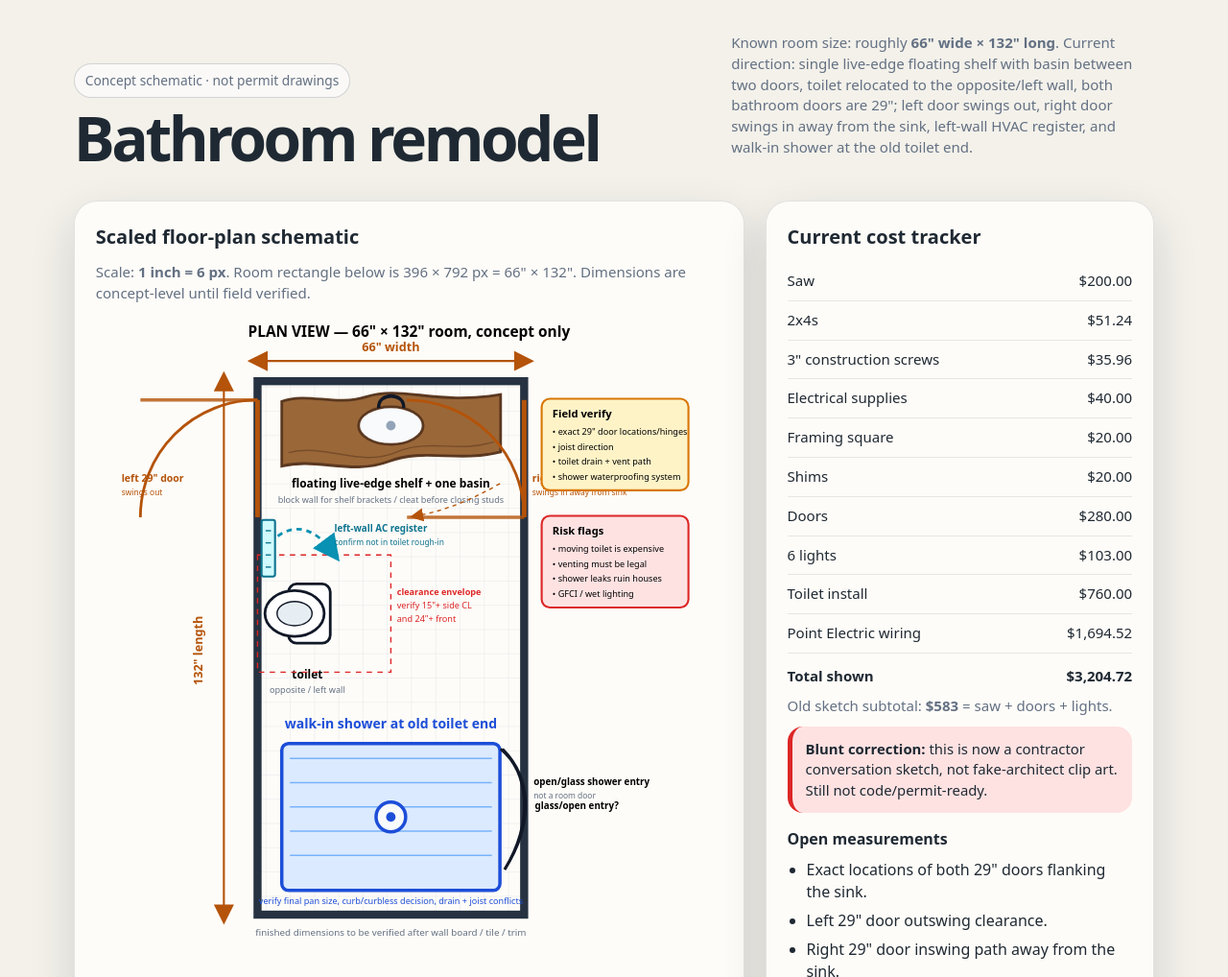
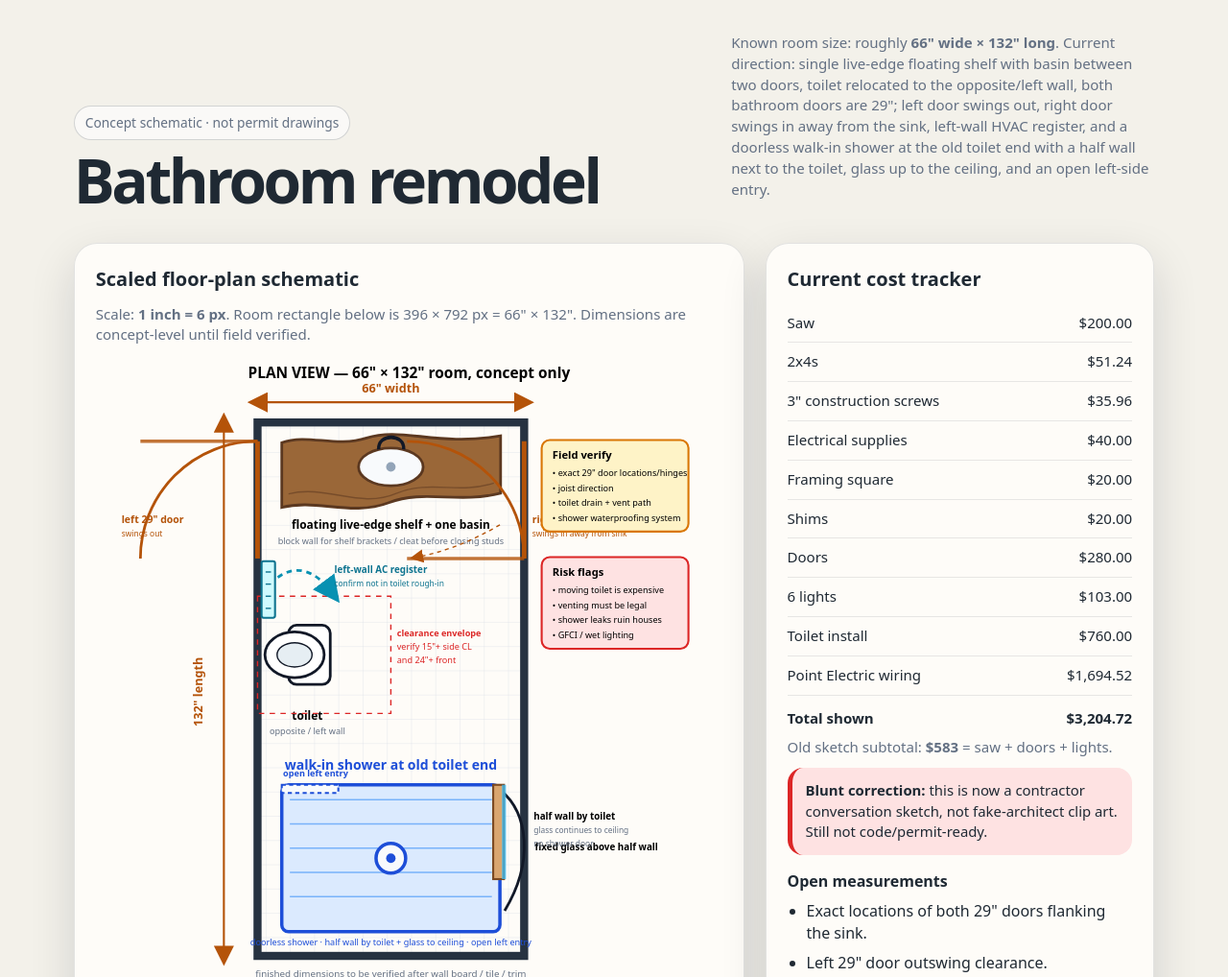
Before and after one commit to jonnyace/bathroom-remodel, a plain HTML site: page index.html in a window 1280 px wide. Shown: the top 1018 px of the page at 96% size. Drawn offline with Linux system fonts and the light colour scheme.

Commit message:
Update shower partition concept

```diff
--- a/index.html
+++ b/index.html
@@ -43,7 +43,7 @@
     <div class="pill">Concept schematic · not permit drawings</div>
     <h1>Bathroom remodel</h1>
   </div>
-  <p class="muted">Known room size: roughly <strong>66&quot; wide × 132&quot; long</strong>. Current direction: single live-edge floating shelf with basin between two doors, toilet relocated to the opposite/left wall, both bathroom doors are 29&quot;; left door swings out, right door swings in away from the sink, left-wall HVAC register, and walk-in shower at the old toilet end.</p>
+  <p class="muted">Known room size: roughly <strong>66&quot; wide × 132&quot; long</strong>. Current direction: single live-edge floating shelf with basin between two doors, toilet relocated to the opposite/left wall, both bathroom doors are 29&quot;; left door swings out, right door swings in away from the sink, left-wall HVAC register, and a doorless walk-in shower at the old toilet end with a half wall next to the toilet, glass up to the ceiling, and an open left-side entry.</p>
 </header>
 
 <main>
@@ -120,14 +120,18 @@
       <circle cx="438" cy="747" r="22" fill="#f8fafc" stroke="#1d4ed8" stroke-width="5"/>
       <circle cx="438" cy="747" r="7" fill="#1d4ed8"/>
       <text x="438" y="616" text-anchor="middle" font-size="20" font-weight="900" fill="#1d4ed8">walk-in shower at old toilet end</text>
-      <text x="438" y="876" text-anchor="middle" font-size="13" fill="#1d4ed8">verify final pan size, curb/curbless decision, drain + joist conflicts</text>
+      <text x="438" y="876" text-anchor="middle" font-size="13" fill="#1d4ed8">doorless shower · half wall by toilet + glass to ceiling · open left entry</text>
       <path d="M601 646 C642 680, 651 752, 607 825" fill="none" stroke="#111827" stroke-width="4"/>
-      <text x="652" y="735" font-size="14" font-weight="800">glass/open entry?</text>
+      <text x="652" y="735" font-size="14" font-weight="800">fixed glass above half wall</text>
 
-      <!-- circulation / shower entry note -->
-      <path d="M604 646 C648 690, 650 758, 607 825" fill="none" stroke="#111827" stroke-width="4"/>
-      <text x="650" y="700" font-size="14" font-weight="900">open/glass shower entry</text>
-      <text x="650" y="720" font-size="12" fill="#637083">not a room door</text>
+      <!-- doorless shower partition / open entry -->
+      <rect x="276" y="638" width="84" height="12" fill="#f8fafc" stroke="#1d4ed8" stroke-width="3" stroke-dasharray="6 5"/>
+      <text x="278" y="626" font-size="13" font-weight="900" fill="#1d4ed8">open left entry</text>
+      <rect x="590" y="638" width="16" height="140" fill="#d9a66f" stroke="#7c4a21" stroke-width="3"/>
+      <line x1="606" y1="638" x2="606" y2="778" stroke="#38bdf8" stroke-width="6" opacity=".75"/>
+      <text x="650" y="690" font-size="14" font-weight="900">half wall by toilet</text>
+      <text x="650" y="710" font-size="12" fill="#637083">glass continues to ceiling</text>
+      <text x="650" y="730" font-size="12" fill="#637083">no shower door</text>
 
       <!-- callouts -->
       <rect x="662" y="126" width="218" height="136" rx="12" fill="#fef3c7" stroke="#d97706" stroke-width="3"/>
@@ -161,19 +165,19 @@
     <p class="note">Old sketch subtotal: <strong>$583</strong> = saw + doors + lights.</p>
     <div class="callout danger"><strong>Blunt correction:</strong> this is now a contractor conversation sketch, not fake-architect clip art. Still not code/permit-ready.</div>
     <h3>Open measurements</h3>
-    <ul><li>Exact locations of both 29&quot; doors flanking the sink.</li><li>Left 29&quot; door outswing clearance.</li><li>Right 29&quot; door inswing path away from the sink.</li><li>Toilet rough-in target and vent route.</li><li>Shower finished dimensions and drain/joist conflict.</li><li>HVAC boot size and duct bay.</li><li>Ceiling height, exhaust fan path, light/switch locations.</li></ul>
+    <ul><li>Exact locations of both 29&quot; doors flanking the sink.</li><li>Left 29&quot; door outswing clearance.</li><li>Right 29&quot; door inswing path away from the sink.</li><li>Toilet rough-in target and vent route.</li><li>Shower finished dimensions, open-left entry width, half-wall length/height, glass-to-ceiling detail, and drain/joist conflict.</li><li>HVAC boot size and duct bay.</li><li>Ceiling height, exhaust fan path, light/switch locations.</li></ul>
     <div class="actions"><a href="bathroom-remodel-concept.excalidraw">Download editable Excalidraw</a></div>
   </aside>
 </section>
 
 <section class="two">
   <article class="card mock"><h2>Elevation idea — live-edge basin wall</h2><svg viewBox="0 0 720 430"><rect width="720" height="430" fill="#f8fafc"/><rect y="300" width="720" height="130" fill="#e5e7eb"/><rect x="82" y="54" width="360" height="178" rx="14" fill="#fff" stroke="#263241" stroke-width="4"/><path d="M70 248 C140 220, 210 260, 286 230 C350 205, 410 247, 500 219 L500 272 C420 288, 350 260, 285 286 C210 315, 145 270, 70 292 Z" fill="#9a6738" stroke="#5b3820" stroke-width="5"/><ellipse cx="286" cy="236" rx="70" ry="32" fill="#fff" stroke="#5b3820" stroke-width="4"/><path d="M263 213 C260 183, 315 183, 312 213" fill="none" stroke="#111827" stroke-width="6"/><rect x="548" y="74" width="96" height="250" rx="16" fill="#fff" stroke="#111827" stroke-width="4"/><ellipse cx="596" cy="268" rx="38" ry="46" fill="#fff" stroke="#111827" stroke-width="4"/><text x="64" y="374" font-size="22" font-weight="900">Single basin, real wood shelf, clean mirror</text></svg></article>
-  <article class="card mock"><h2>Elevation idea — shower end</h2><svg viewBox="0 0 720 430"><rect width="720" height="430" fill="#f8fafc"/><rect y="296" width="720" height="134" fill="#d1d5db"/><rect x="116" y="46" width="350" height="310" rx="10" fill="#dbeafe" stroke="#1d4ed8" stroke-width="5"/><g stroke="#60a5fa" stroke-width="2"><line x1="132" y1="92" x2="450" y2="92"/><line x1="132" y1="142" x2="450" y2="142"/><line x1="132" y1="192" x2="450" y2="192"/><line x1="132" y1="242" x2="450" y2="242"/><line x1="132" y1="292" x2="450" y2="292"/></g><circle cx="290" cy="274" r="24" fill="#fff" stroke="#1d4ed8" stroke-width="5"/><path d="M468 66 C550 130, 560 250, 474 338" fill="none" stroke="#111827" stroke-width="5"/><rect x="540" y="122" width="82" height="180" rx="12" fill="#fff" stroke="#111827" stroke-width="4"/><text x="74" y="386" font-size="22" font-weight="900">Walk-in shower with open/glass entry</text></svg></article>
+  <article class="card mock"><h2>Elevation idea — shower end</h2><svg viewBox="0 0 720 430"><rect width="720" height="430" fill="#f8fafc"/><rect y="296" width="720" height="134" fill="#d1d5db"/><rect x="116" y="46" width="350" height="310" rx="10" fill="#dbeafe" stroke="#1d4ed8" stroke-width="5"/><g stroke="#60a5fa" stroke-width="2"><line x1="132" y1="92" x2="450" y2="92"/><line x1="132" y1="142" x2="450" y2="142"/><line x1="132" y1="192" x2="450" y2="192"/><line x1="132" y1="242" x2="450" y2="242"/><line x1="132" y1="292" x2="450" y2="292"/></g><circle cx="290" cy="274" r="24" fill="#fff" stroke="#1d4ed8" stroke-width="5"/><path d="M468 66 C550 130, 560 250, 474 338" fill="none" stroke="#111827" stroke-width="5"/><rect x="540" y="122" width="82" height="180" rx="12" fill="#fff" stroke="#111827" stroke-width="4"/><text x="74" y="386" font-size="22" font-weight="900">Doorless shower: half wall + ceiling glass</text></svg></article>
 </section>
 
 <section class="grid">
-  <article class="card"><h2>Quote-ready scope notes</h2><ul><li><strong>Demo:</strong> remove existing vanity/toilet finishes as needed; inspect subfloor and framing.</li><li><strong>Plumbing:</strong> relocate toilet to left/opposite wall; verify drain size, slope, venting, joist path.</li><li><strong>Shower:</strong> choose pan system, waterproofing membrane, curb/curbless, drain location, glass/opening.</li><li><strong>Electrical:</strong> GFCI outlets, vanity lighting, shower-rated light if inside wet zone, exhaust fan.</li><li><strong>HVAC:</strong> relocate/register left wall without conflicting with toilet rough-in.</li><li><strong>Carpentry:</strong> blocking for live-edge shelf, shower glass, accessories, future grab bars.</li></ul></article>
-  <article class="card"><h2>Contractor questions</h2><ul><li>Can the toilet drain/vent legally move to the left wall without ugly soffits or floor surgery?</li><li>Where are the joists running under the proposed shower drain?</li><li>What waterproofing system will you warranty, and where does it terminate?</li><li>Can the left 29&quot; door safely swing out, and does the right 29&quot; door swing inward away from the sink without hitting shower entry/circulation?</li><li>Will the HVAC register location interfere with toilet clearance or wall blocking?</li></ul></article>
+  <article class="card"><h2>Quote-ready scope notes</h2><ul><li><strong>Demo:</strong> remove existing vanity/toilet finishes as needed; inspect subfloor and framing.</li><li><strong>Plumbing:</strong> relocate toilet to left/opposite wall; verify drain size, slope, venting, joist path.</li><li><strong>Shower:</strong> doorless walk-in with open left entry, half wall next to toilet, glass up to ceiling, pan/waterproofing, curb/curbless, and drain location.</li><li><strong>Electrical:</strong> GFCI outlets, vanity lighting, shower-rated light if inside wet zone, exhaust fan.</li><li><strong>HVAC:</strong> relocate/register left wall without conflicting with toilet rough-in.</li><li><strong>Carpentry:</strong> blocking for live-edge shelf, shower glass, accessories, future grab bars.</li></ul></article>
+  <article class="card"><h2>Contractor questions</h2><ul><li>Can the toilet drain/vent legally move to the left wall without ugly soffits or floor surgery?</li><li>Where are the joists running under the proposed shower drain?</li><li>What waterproofing system will you warranty around the half wall, glass channel, and open entry?</li><li>Can the left 29&quot; door safely swing out, and does the right 29&quot; door swing inward away from the sink without hitting circulation?</li><li>Will the HVAC register location interfere with toilet clearance or wall blocking?</li></ul></article>
 </section>
 </main>
 <footer>This is an owner-planning schematic. Have licensed trades/GC verify plumbing, electrical, HVAC, waterproofing, clearances, structure, and local code before building.</footer>
```
Also changed, not shown: 1 other file.
